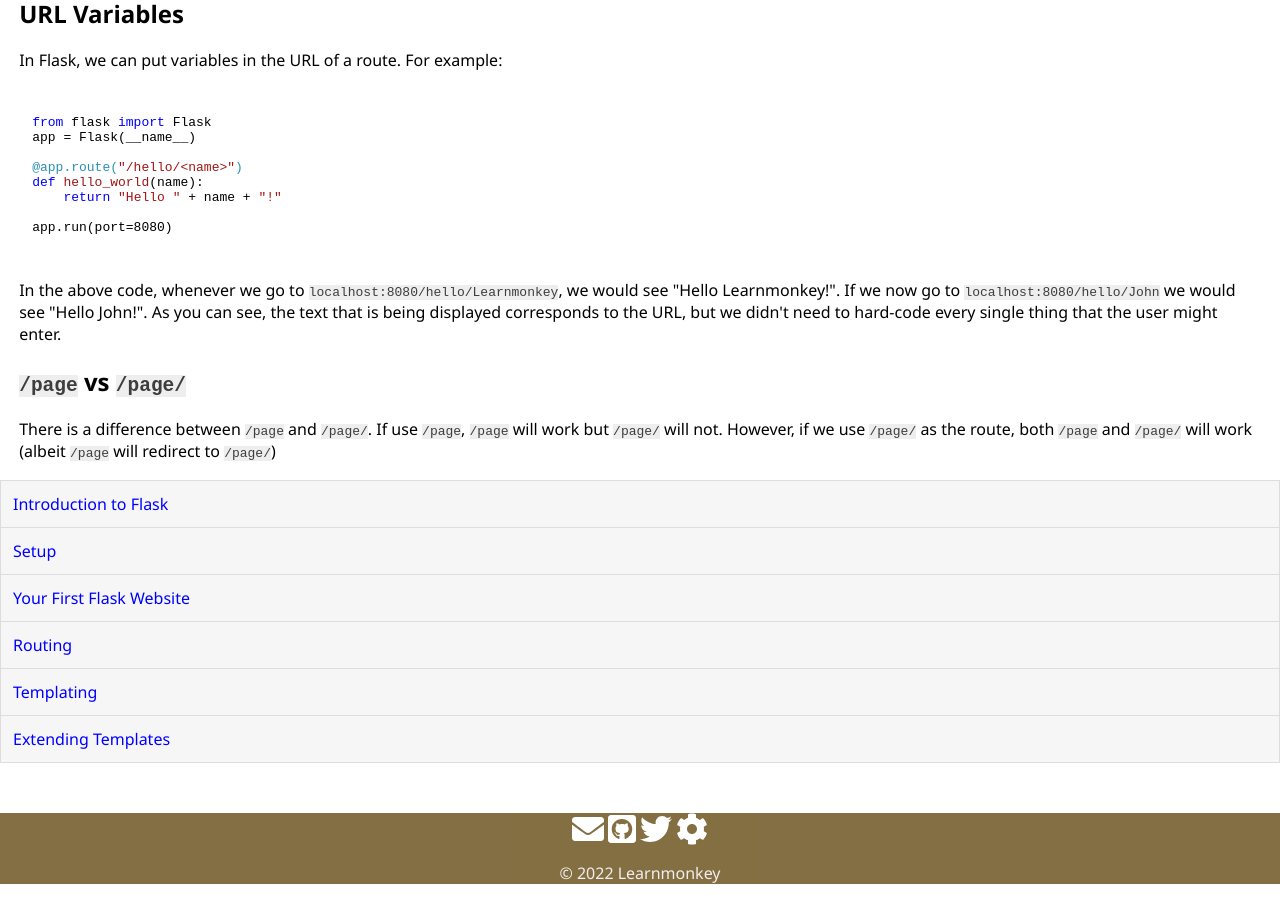
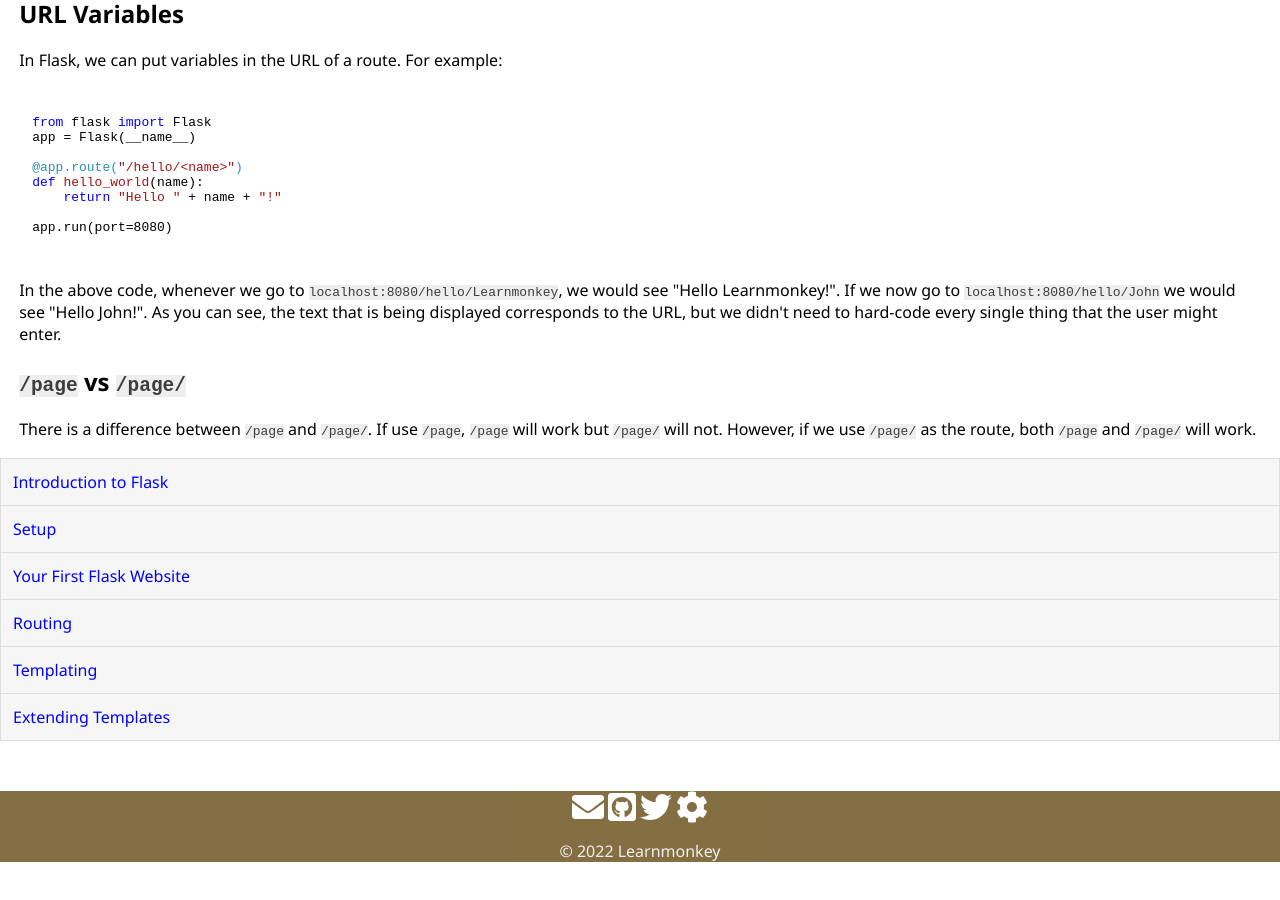
Before and after one commit to learnmonkey/learnmonkey.github.io, a Jekyll site: the page built from programming/python/flask/routing.html, in a window 1280 px wide and 900 px high, scrolled down 894 px. Built offline with Jekyll 4.4.1, drawn with Linux system fonts in a browser that asks for light colours; nearby versions of some CDN libraries; after the commit the page ends 1772 px from its top, so only the background shows below that.

Commit message:
revert accident

```diff
--- a/programming/python/flask/routing.html
+++ b/programming/python/flask/routing.html
@@ -48,5 +48,5 @@
 
 <section>
     <h2><code>/page</code> vs <code>/page/</code></h2>
-    <p>There is a difference between <code>/page</code> and <code>/page/</code>. If use <code>/page</code>, <code>/page</code> will work but <code>/page/</code> will not. However, if we use <code>/page/</code> as the route, both <code>/page</code> and <code>/page/</code> will work (albeit <code>/page</code> will redirect to <code>/page/</code>)</p>
+    <p>There is a difference between <code>/page</code> and <code>/page/</code>. If use <code>/page</code>, <code>/page</code> will work but <code>/page/</code> will not. However, if we use <code>/page/</code> as the route, both <code>/page</code> and <code>/page/</code> will work.</p>
 </section>
```
